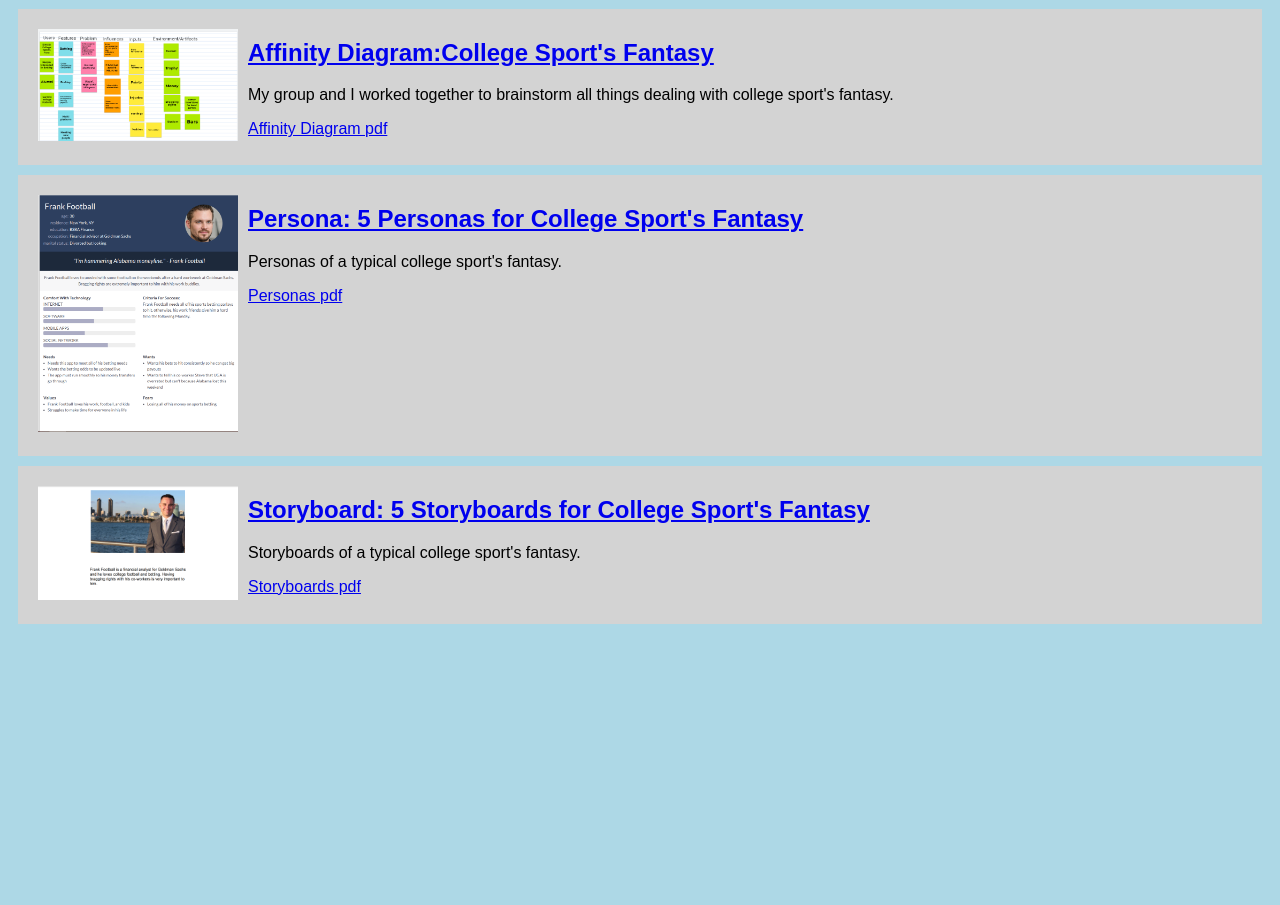
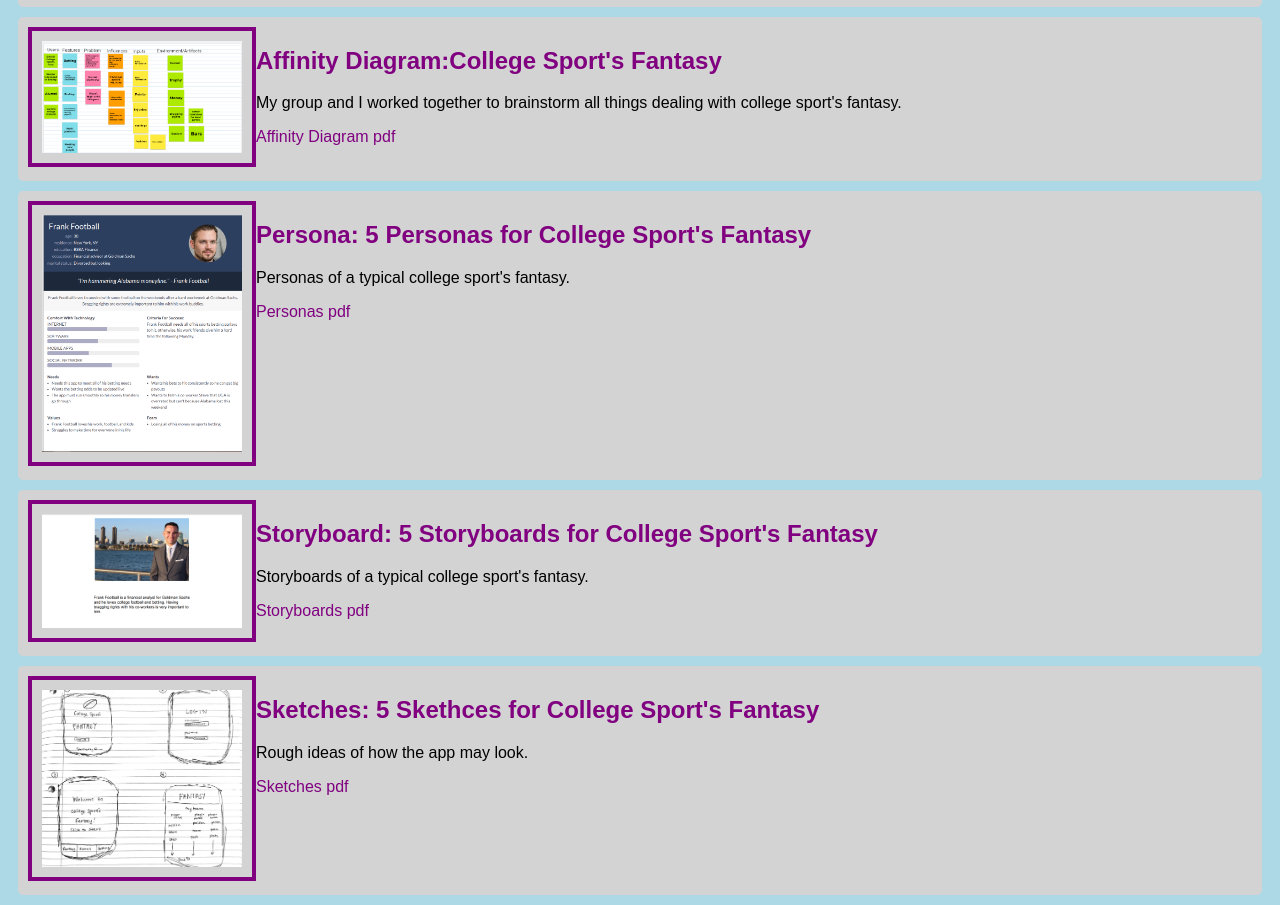
Before and after one commit to vincemoorer/vincemoorer.github.io, a plain HTML site: page index.html in a window 1280 px wide. Shown: the part 269-1174 px from the top of the page. Before the commit the page ends 903 px from the top, so only its background shows below. Drawn offline with Linux system fonts and the light colour scheme.

Commit message:
Add files via upload

```diff
--- a/index.html
+++ b/index.html
@@ -46,6 +46,16 @@
             <a href="StoryboardsCombined.pdf">Storyboards pdf</a>
         </section>
     </section>
+
+    <section class="assignment">
+      <a href="Sketches.pdf"><img src="Sketches.png">
+      <section class="ass-details">
+        <a href="Sketches.pdf"><h2>Sketches: 5 Skethces for College Sport's Fantasy</h2></a>
+          <p>Rough ideas of how the app may look.
+          </p>
+          <a href="Sketches.pdf">Sketches pdf</a>
+      </section>
+  </section>
     </body>
 
 </html>
--- a/style.css
+++ b/style.css
@@ -1,5 +1,5 @@
 body {
-    background:lightblue;
+    background:#ADD8E6;
     font-family:Arial, Helvetica, sans-serif;
 }
 
@@ -7,15 +7,33 @@ body {
    display:flex;
    padding:10px;
    margin:10px;
-   background:lightgrey;
+   background:#D3D3D3;
+   border-radius: 5px;
 }
 
 .assignment img {
     width:200px;
     padding:10px;
+    margin: 10 px;
+    border: 4px solid #800080;
+}
+
+.assignment img:hover {
+    border: 4px dashed #FFF;
 }
 
 h1 {
-    color:red;
+    color: #ff0000;
     text-align:center;
+
+h1:hover {
+        color: #800080;
+    }
 }
+a {
+    text-decoration: none;
+    color: #800080;
+}
+a hover {
+    color: #FFF;
+}
```
Also changed, not shown: Sketches.png (added), 1 other file.
